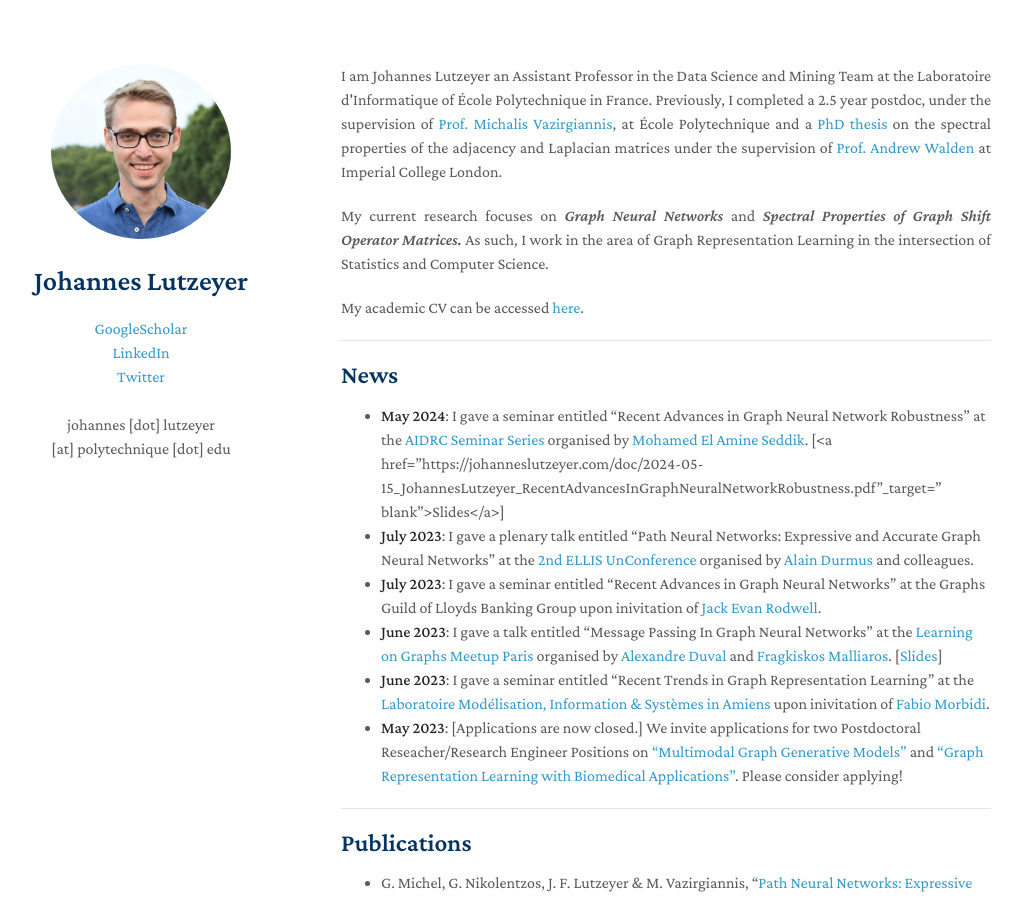
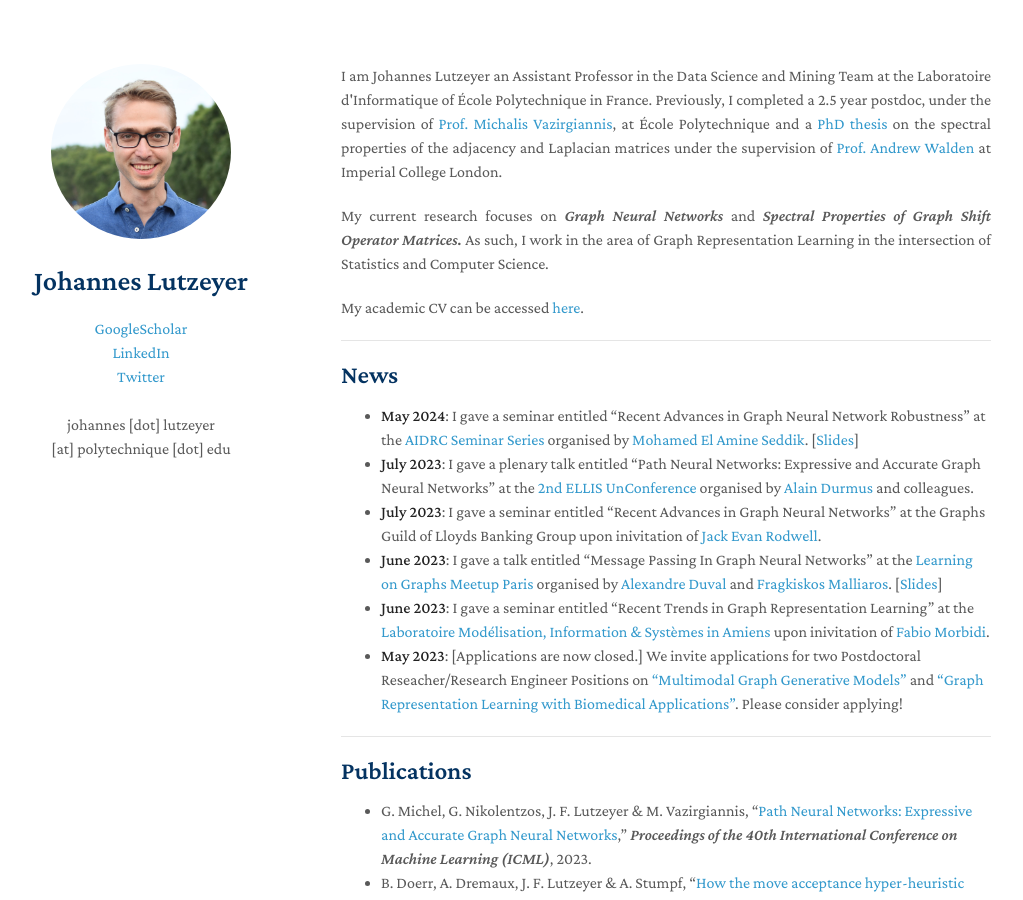
Before and after one commit to johanneslutzeyer/johanneslutzeyer.github.io, a Jekyll site: the page built from index.md, in a window 1280 px wide and 900 px high. Shown: the whole window, without its empty margins (129-1152 px from the left). Built offline with Jekyll 4.4.1, drawn with Linux system fonts in a browser that asks for light colours; our own code applies the rules of GitHub Pages for plain Markdown files; a script that is not in the unit is left out.

Commit message:
Update index.md

```diff
--- a/index.md
+++ b/index.md
@@ -13,7 +13,7 @@ My academic CV can be accessed <a href="https://johanneslutzeyer.com/doc/Johanne
 ---
 
 ## News
-- **May 2024**: I gave a seminar entitled "Recent Advances in Graph Neural Network Robustness" at the <a href="https://www.tii.ae/seminars#tab1" target="_blank">AIDRC Seminar Series</a> organised by <a href="https://melaseddik.github.io/" target="_blank">Mohamed El Amine Seddik</a>. [<a href="https://johanneslutzeyer.com/doc/2024-05-15_JohannesLutzeyer_RecentAdvancesInGraphNeuralNetworkRobustness.pdf"_target=" blank">Slides</a>]
+- **May 2024**: I gave a seminar entitled "Recent Advances in Graph Neural Network Robustness" at the <a href="https://www.tii.ae/seminars#tab1" target="_blank">AIDRC Seminar Series</a> organised by <a href="https://melaseddik.github.io/" target="_blank">Mohamed El Amine Seddik</a>. [<a href="https://johanneslutzeyer.com/doc/2024-05-15_JohannesLutzeyer_RecentAdvancesInGraphNeuralNetworkRobustness.pdf" target=" blank">Slides</a>]
 - **July 2023**: I gave a plenary talk entitled "Path Neural Networks: Expressive and Accurate Graph Neural Networks" at the <a href="https://ellisunconference2023.github.io/" target="_blank">2nd ELLIS UnConference</a> organised by <a href="http://alain.perso.math.cnrs.fr/index.html" target="_blank">Alain Durmus</a> and colleagues.
 - **July 2023**: I gave a seminar entitled "Recent Advances in Graph Neural Networks" at the Graphs Guild of Lloyds Banking Group upon inivitation of <a href="https://www.linkedin.com/in/jack-rodwell-a0a58612b/?originalSubdomain=uk" target="_blank">Jack Evan Rodwell</a>.
 - **June 2023**: I gave a talk entitled "Message Passing In Graph Neural Networks" at the <a href="https://sites.google.com/view/learning-on-graph-paris-meetup/home" target="_blank">Learning on Graphs Meetup Paris</a> organised by <a href="https://alexduvalinho.github.io/" target="_blank">Alexandre Duval</a> and <a href="https://fragkiskos.me/" target="_blank">Fragkiskos Malliaros</a>. [<a href="https://t.co/P1EJzQntnq" target="_blank">Slides</a>]
```
